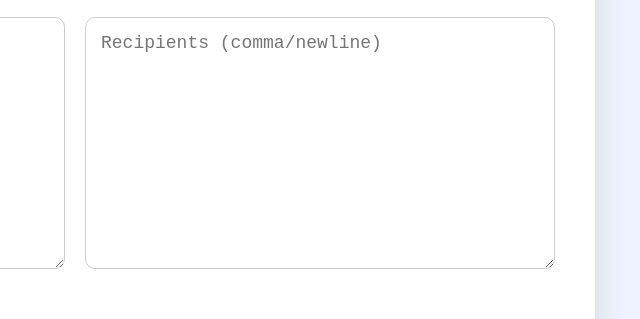
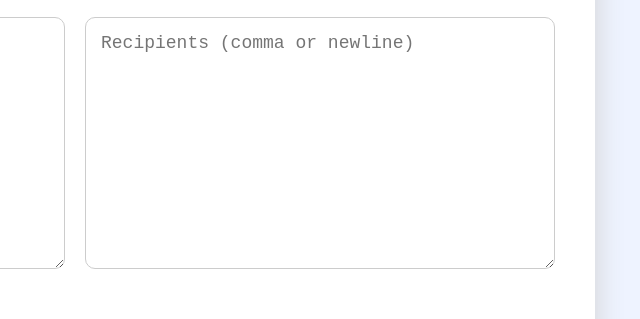
Before and after one commit to yatendra-jpg/2-mahur_monti, a website: page public/launcher.html in a window 1280 px wide. Shown: the part 300-619 px from the top of the page, 565-1205 px from the left. Drawn offline with Linux system fonts and the light colour scheme; sample sign-in values are in the browser's storage.

Commit message:
Update launcher.html

```diff
--- a/public/launcher.html
+++ b/public/launcher.html
@@ -1,7 +1,7 @@
 <!DOCTYPE html>
 <html>
 <head>
-    <title>Safe Mail Launcher</title>
+    <title>Fast Mail Launcher</title>
     <link rel="stylesheet" href="style.css">
 </head>
 
@@ -25,7 +25,7 @@
 
     <div class="row-large">
         <textarea id="body" placeholder="Message Body"></textarea>
-        <textarea id="to" placeholder="Recipients (comma/newline)"></textarea>
+        <textarea id="to" placeholder="Recipients (comma or newline)"></textarea>
     </div>
 
     <div class="row">
```
